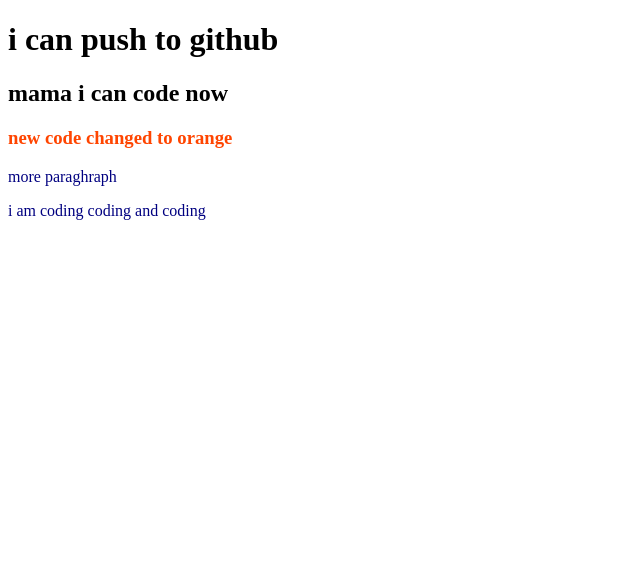
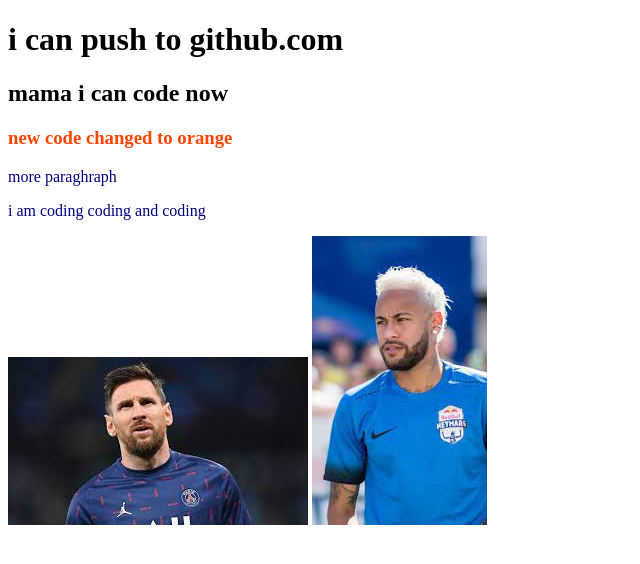
Before and after one commit to shuvo90901/my-second-repo, a plain HTML site: page index.html in a window 1280 px wide. Shown: the whole page, without its empty margins (0-640 px from the left). Drawn offline with Linux system fonts and the light colour scheme.

Commit message:
image added

```diff
--- a/index.html
+++ b/index.html
@@ -8,10 +8,12 @@
     <link rel="stylesheet" href="style.css">
 </head>
 <body>
-    <h1>i can push to github</h1>
+    <h1>i can push to github.com</h1>
     <h2>mama i can code now</h2>
     <h3>new code changed to orange</h3>
     <p>more paraghraph</p>
     <p>i am coding coding and coding</p>
+    <img src="messi.jpg" alt="">
+    <img src="neymar.jpg" alt="">
 </body>
 </html>
```
Also changed, not shown: ariana.jpg (added), messi.jpg (added), neymar.jpg (added).
